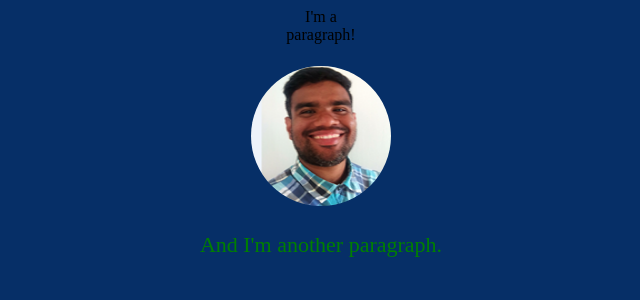
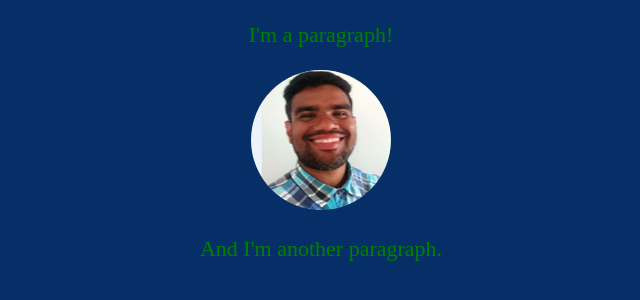
Before and after one commit to Zampavorian/webtest, a plain HTML site: page index.html in a window 1280 px wide. Shown: the whole page, without its empty margins (319-959 px from the left). Drawn offline with Linux system fonts and the light colour scheme.

Commit message:
Update index.html

```diff
--- a/index.html
+++ b/index.html
@@ -3,7 +3,8 @@
 <head>
   <style> @import url("style1.css"); </style>
 <body>
- <div class="myDiv" <p>I'm a </br> paragraph!</p>
+ <div class="myDiv">
+   <p>I'm a paragraph!</p>
 <img id="nigga" src="Photo Richard.png" alt="A proud nigga">
 <p>And I'm another paragraph.</p>
   </div>
```
